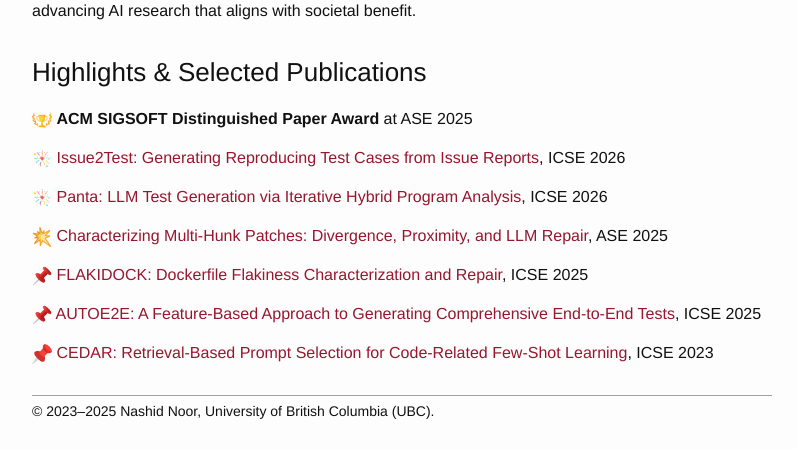
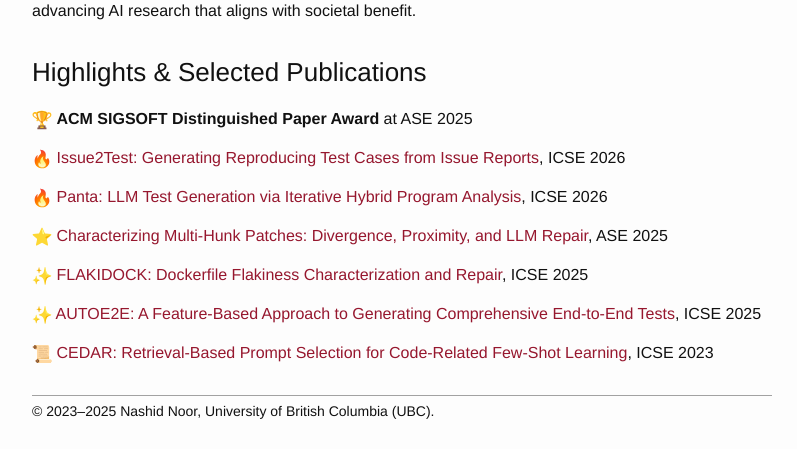
Before and after one commit to nashid/nashid.github.io, a Jekyll site: the page built from index.md, in a window 1280 px wide. Shown: the part 567-1016 px from the top of the page, without its empty margins (238-1035 px from the left). Built offline with Jekyll 4.4.1, drawn with Linux system fonts in a browser that asks for light colours.

Commit message:
Add modern colorful SVG icons for highlights
- Download Noto emoji-style SVG icons from Iconify
- Trophy icon for distinguished paper award
- Fire icons for hot ICSE 2026 papers
- Star icon for ASE 2025 paper
- Sparkles icons for ICSE 2025
- Scroll icon for classic ICSE 2023 paper
- SVG format for crisp, scalable display

```diff
--- a/index.md
+++ b/index.md
@@ -16,16 +16,16 @@
 
 ### Highlights & Selected Publications
 
-<img src="./resources/images/icon-laurel.png" width="20" height="20"> **ACM SIGSOFT Distinguished Paper Award** at ASE 2025
+<img src="./resources/images/icon-trophy-new.svg" width="20" height="20"> **ACM SIGSOFT Distinguished Paper Award** at ASE 2025
 
-<img src="./resources/images/icon-fire.png" width="20" height="20"> [Issue2Test: Generating Reproducing Test Cases from Issue Reports](https://nashid.github.io/resources/papers/issue2test-icse26.pdf), ICSE 2026
+<img src="./resources/images/icon-fire-new.svg" width="20" height="20"> [Issue2Test: Generating Reproducing Test Cases from Issue Reports](https://nashid.github.io/resources/papers/issue2test-icse26.pdf), ICSE 2026
 
-<img src="./resources/images/icon-fire.png" width="20" height="20"> [Panta: LLM Test Generation via Iterative Hybrid Program Analysis](https://nashid.github.io/resources/papers/panta-arxiv25.pdf), ICSE 2026
+<img src="./resources/images/icon-fire-new.svg" width="20" height="20"> [Panta: LLM Test Generation via Iterative Hybrid Program Analysis](https://nashid.github.io/resources/papers/panta-arxiv25.pdf), ICSE 2026
 
-<img src="./resources/images/icon-boom.png" width="20" height="20"> [Characterizing Multi-Hunk Patches: Divergence, Proximity, and LLM Repair](https://nashid.github.io/resources/papers/hunk-divergence-ase25.pdf), ASE 2025
+<img src="./resources/images/icon-star.svg" width="20" height="20"> [Characterizing Multi-Hunk Patches: Divergence, Proximity, and LLM Repair](https://nashid.github.io/resources/papers/hunk-divergence-ase25.pdf), ASE 2025
 
-<img src="./resources/images/icon-paper-accepted.png" width="20" height="20"> [FLAKIDOCK: Dockerfile Flakiness Characterization and Repair](https://nashid.github.io/resources/papers/flakidock-icse25.pdf), ICSE 2025
+<img src="./resources/images/icon-sparkles.svg" width="20" height="20"> [FLAKIDOCK: Dockerfile Flakiness Characterization and Repair](https://nashid.github.io/resources/papers/flakidock-icse25.pdf), ICSE 2025
 
-<img src="./resources/images/icon-paper-accepted.png" width="20" height="20"> [AUTOE2E: A Feature-Based Approach to Generating Comprehensive End-to-End Tests](https://nashid.github.io/resources/papers/autoe2e-arxiv24.pdf), ICSE 2025
+<img src="./resources/images/icon-sparkles.svg" width="20" height="20"> [AUTOE2E: A Feature-Based Approach to Generating Comprehensive End-to-End Tests](https://nashid.github.io/resources/papers/autoe2e-arxiv24.pdf), ICSE 2025
 
-<img src="./resources/images/icon-pin.png" width="20" height="20"> [CEDAR: Retrieval-Based Prompt Selection for Code-Related Few-Shot Learning](https://nashid.github.io/resources/papers/cedar-icse23.pdf), ICSE 2023
+<img src="./resources/images/icon-scroll.svg" width="20" height="20"> [CEDAR: Retrieval-Based Prompt Selection for Code-Related Few-Shot Learning](https://nashid.github.io/resources/papers/cedar-icse23.pdf), ICSE 2023
```
Also changed, not shown: resources/images/icon-fire-new.svg (added), resources/images/icon-scroll.svg (added), resources/images/icon-sparkles.svg (added), resources/images/icon-star.svg (added), resources/images/icon-trophy-new.svg (added).
